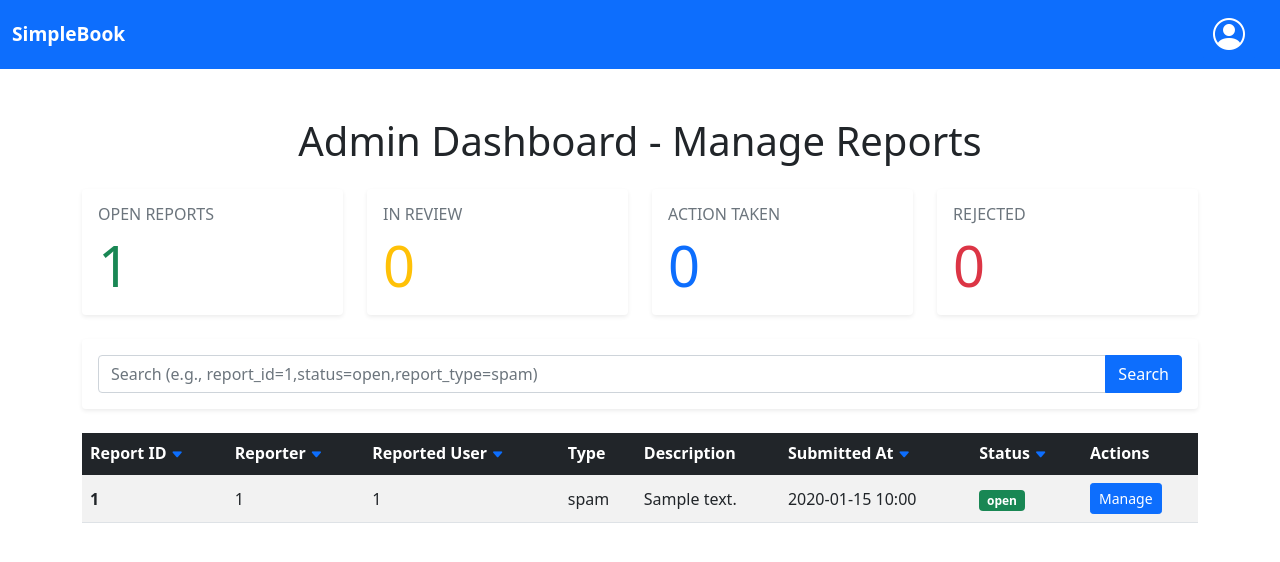
After one commit to Antonioiewh/IT2555_Project, a Flask app: page /reports_dashboard in a window 1280 px wide. The commit adds this page. Shown: the top 562 px of the page. Run offline with Flask 3, Linux system fonts and the light colour scheme; a user stored in the database is signed in; data comes from the database, SQL or seed files in the repository; tables that the repository leaves empty hold one stand-in row (values such as "Sample post"); parts of the project's set-up code (start-up, migrations or seed data) failed here and were passed over; some libraries are stand-ins or nearby versions.

Commit message:
admin report func 90% done

```diff
--- a/project/app.py
+++ b/project/app.py
@@ -621,6 +621,110 @@ def manage_user(user_id):
 
     return render_template('AdminChangeUserStatus.html', user=user, form=form)
 
+
+
+@app.route('/reports_dashboard', methods=['GET'])
+@admin_required
+def manage_reports():
+    # Get query parameters for filtering and sorting
+    search_query = request.args.get('search', '').strip()
+    sort_by = request.args.get('sort_by', 'submitted_at')  # Default sort by submission date
+    order = request.args.get('order', 'desc')  # Default order is descending
+
+    # Base query
+    query = Report.query
+
+    # Apply search filters
+    if search_query:
+        filters = search_query.split(',')
+        for filter_item in filters:
+            filter_item = filter_item.strip()
+            if 'report_id=' in filter_item:
+                try:
+                    report_id = int(filter_item.split('report_id=')[1])
+                    query = query.filter(Report.report_id == report_id)
+                except ValueError:
+                    flash("Invalid report ID format. ID must be a number.", "danger")
+            elif 'status=' in filter_item:
+                status = filter_item.split('status=')[1].strip().lower()
+                if status in ['open', 'in_review', 'action_taken', 'rejected']:
+                    query = query.filter(Report.status.ilike(f"%{status}%"))
+                else:
+                    flash("Invalid status format. Status must be 'open', 'in_review', 'action_taken', or 'rejected'.", "danger")
+            elif 'report_type=' in filter_item:
+                report_type = filter_item.split('report_type=')[1].strip().lower()
+                if report_type in ['spam', 'harassment', 'impersonation', 'inappropriate_content', 'fraud', 'other']:
+                    query = query.filter(Report.report_type.ilike(f"%{report_type}%"))
+                else:
+                    flash("Invalid report type format.", "danger")
+            else:
+                flash("Invalid query format. Please use report_id=, status=, or report_type=.", "danger")
+
+    # Apply sorting
+    if sort_by == 'submitted_at':
+        query = query.order_by(Report.submitted_at.asc() if order == 'asc' else Report.submitted_at.desc())
+    elif sort_by == 'resolved_at':
+        query = query.order_by(Report.resolved_at.asc() if order == 'asc' else Report.resolved_at.desc())
+    else:  # Default sort by report ID
+        query = query.order_by(Report.report_id.asc() if order == 'asc' else Report.report_id.desc())
+
+    reports = query.all()
+
+    # Calculate counts for each status
+    open_reports = Report.query.filter_by(status='open').count()
+    in_review_reports = Report.query.filter_by(status='in_review').count()
+    action_taken_reports = Report.query.filter_by(status='action_taken').count()
+    rejected_reports = Report.query.filter_by(status='rejected').count()
+
+    return render_template(
+        'AdminManageReports.html',
+        reports=reports,
+        sort_by=sort_by,
+        order=order,
+        search_query=search_query,
+        open_reports=open_reports,
+        in_review_reports=in_review_reports,
+        action_taken_reports=action_taken_reports,
+        rejected_reports=rejected_reports
+    )
+
+
+@app.route('/manage_report/<int:report_id>', methods=['GET', 'POST'])
+@admin_required
+def manage_report(report_id):
+    report = Report.query.get(report_id)
+    if not report:
+        flash("Report not found.", "danger")
+        return redirect(url_for('manage_reports'))
+
+    # Fetch usernames for reporter and reported user
+    reporter_username = None
+    if report.reporter_id:
+        reporter = User.query.get(report.reporter_id)
+        reporter_username = reporter.username if reporter else "Deleted User"
+
+    reported_user = User.query.get(report.reported_user_id)
+    reported_username = reported_user.username if reported_user else "Deleted User"
+
+    if request.method == 'POST':
+        new_status = request.form.get('status')
+        admin_notes = request.form.get('admin_notes')
+        if new_status in ['open', 'in_review', 'action_taken', 'rejected']:
+            report.status = new_status
+            report.admin_notes = admin_notes
+            report.resolved_at = datetime.utcnow() if new_status in ['action_taken', 'rejected'] else None
+            db.session.commit()
+            flash(f"Report {report.report_id} updated successfully.", "success")
+        else:
+            flash("Invalid status.", "danger")
+        return redirect(url_for('manage_reports'))
+
+    return render_template(
+        'AdminChangeReportStatus.html',
+        report=report,
+        reporter_username=reporter_username,
+        reported_username=reported_username
+    )
 @app.errorhandler(404)
 def not_found_error(error):
     return render_template('404_error.html'), 404
--- /dev/null
+++ b/project/templates/AdminManageReports.html
@@ -0,0 +1,128 @@
+{% extends "UserBase.html" %}
+{% block title %}Admin - Manage Reports{% endblock %}
+
+{% block content %}
+<div class="container mt-5">
+    <h1 class="text-center mb-4">Admin Dashboard - Manage Reports</h1>
+
+    <!-- Top Section: Report Statistics -->
+    <div class="row mb-4">
+        <div class="col-md-3">
+            <div class="card shadow-sm border-0 rounded">
+                <div class="card-body">
+                    <h6 class="card-title text-uppercase text-muted">Open Reports</h6>
+                    <p class="card-text display-4 text-success">{{ open_reports }}</p>
+                </div>
+            </div>
+        </div>
+        <div class="col-md-3">
+            <div class="card shadow-sm border-0 rounded">
+                <div class="card-body">
+                    <h6 class="card-title text-uppercase text-muted">In Review</h6>
+                    <p class="card-text display-4 text-warning">{{ in_review_reports }}</p>
+                </div>
+            </div>
+        </div>
+        <div class="col-md-3">
+            <div class="card shadow-sm border-0 rounded">
+                <div class="card-body">
+                    <h6 class="card-title text-uppercase text-muted">Action Taken</h6>
+                    <p class="card-text display-4 text-primary">{{ action_taken_reports }}</p>
+                </div>
+            </div>
+        </div>
+        <div class="col-md-3">
+            <div class="card shadow-sm border-0 rounded">
+                <div class="card-body">
+                    <h6 class="card-title text-uppercase text-muted">Rejected</h6>
+                    <p class="card-text display-4 text-danger">{{ rejected_reports }}</p>
+                </div>
+            </div>
+        </div>
+    </div>
+
+    <!-- Search Bar -->
+    <div class="card shadow-sm border-0 mb-4 rounded">
+        <div class="card-body">
+            <form method="get" action="/reports_dashboard">
+                <div class="input-group">
+                    <input type="text" name="search" class="form-control" placeholder="Search (e.g., report_id=1,status=open,report_type=spam)" value="{{ search_query }}">
+                    <button class="btn btn-primary" type="submit">Search</button>
+                </div>
+            </form>
+        </div>
+    </div>
+
+    <!-- Reports Table -->
+    {% if reports %}
+    <div class="table-responsive">
+        <table class="table table-hover table-striped align-middle">
+            <thead class="table-dark">
+                <tr>
+                    <th scope="col">
+                        <a href="?sort_by=report_id&order={{ 'asc' if sort_by != 'report_id' or order == 'desc' else 'desc' }}&search={{ search_query }}" class="text-white text-decoration-none">
+                            Report ID
+                            <i class="bi {% if sort_by == 'report_id' and order == 'asc' %}bi-caret-up-fill{% else %}bi-caret-down-fill{% endif %}" style="font-size: 0.8rem; color: #0d6efd;"></i>
+                        </a>
+                    </th>
+                    <th scope="col">
+                        <a href="?sort_by=reporter_id&order={{ 'asc' if sort_by != 'reporter_id' or order == 'desc' else 'desc' }}&search={{ search_query }}" class="text-white text-decoration-none">
+                            Reporter
+                            <i class="bi {% if sort_by == 'reporter_id' and order == 'asc' %}bi-caret-up-fill{% else %}bi-caret-down-fill{% endif %}" style="font-size: 0.8rem; color: #0d6efd;"></i>
+                        </a>
+                    </th>
+                    <th scope="col">
+                        <a href="?sort_by=reported_user_id&order={{ 'asc' if sort_by != 'reported_user_id' or order == 'desc' else 'desc' }}&search={{ search_query }}" class="text-white text-decoration-none">
+                            Reported User
+                            <i class="bi {% if sort_by == 'reported_user_id' and order == 'asc' %}bi-caret-up-fill{% else %}bi-caret-down-fill{% endif %}" style="font-size: 0.8rem; color: #0d6efd;"></i>
+                        </a>
+                    </th>
+                    <th scope="col">Type</th>
+                    <th scope="col">Description</th>
+                    <th scope="col">
+                        <a href="?sort_by=submitted_at&order={{ 'asc' if sort_by != 'submitted_at' or order == 'desc' else 'desc' }}&search={{ search_query }}" class="text-white text-decoration-none">
+                            Submitted At
+                            <i class="bi {% if sort_by == 'submitted_at' and order == 'asc' %}bi-caret-up-fill{% else %}bi-caret-down-fill{% endif %}" style="font-size: 0.8rem; color: #0d6efd;"></i>
+                        </a>
+                    </th>
+                    <th scope="col">
+                        <a href="?sort_by=status&order={{ 'asc' if sort_by != 'status' or order == 'desc' else 'desc' }}&search={{ search_query }}" class="text-white text-decoration-none">
+                            Status
+                            <i class="bi {% if sort_by == 'status' and order == 'asc' %}bi-caret-up-fill{% else %}bi-caret-down-fill{% endif %}" style="font-size: 0.8rem; color: #0d6efd;"></i>
+                        </a>
+                    </th>
+                    <th scope="col">Actions</th>
+                </tr>
+            </thead>
+            <tbody>
+                {% for report in reports %}
+                <tr>
+                    <th scope="row">{{ report.report_id }}</th>
+                    <td>{{ report.reporter_id if report.reporter_id else 'Anonymous' }}</td>
+                    <td>{{ report.reported_user_id }}</td>
+                    <td>{{ report.report_type }}</td>
+                    <td>{{ report.description }}</td>
+                    <td>{{ report.submitted_at.strftime('%Y-%m-%d %H:%M') }}</td>
+                    <td>
+                        <span class="badge
+                            {% if report.status == 'open' %}bg-success
+                            {% elif report.status == 'in_review' %}bg-warning
+                            {% elif report.status == 'action_taken' %}bg-primary
+                            {% elif report.status == 'rejected' %}bg-danger
+                            {% endif %}">
+                            {{ report.status }}
+                        </span>
+                    </td>
+                    <td>
+                        <a href="{{ url_for('manage_report', report_id=report.report_id) }}" class="btn btn-sm btn-primary">Manage</a>
+                    </td>
+                </tr>
+                {% endfor %}
+            </tbody>
+        </table>
+    </div>
+    {% else %}
+    <p class="text-center text-muted">No reports found in the database.</p>
+    {% endif %}
+</div>
+{% endblock %}
--- a/project/templates/UserBase.html
+++ b/project/templates/UserBase.html
@@ -65,7 +65,7 @@
                 <a class="nav-link" href="#" style="color:#232946;border-radius:0.5rem;margin:0.5rem 1rem;display:flex;align-items:center;font-size:1.1rem;">
                     <i class="bi bi-chat-fill" style="margin-right:1rem;font-size:1.3rem;"></i> Manage security events
                 </a>
-                <a class="nav-link" href="#" style="color:#232946;border-radius:0.5rem;margin:0.5rem 1rem;display:flex;align-items:center;font-size:1.1rem;">
+                <a class="nav-link" href="/reports_dashboard" style="color:#232946;border-radius:0.5rem;margin:0.5rem 1rem;display:flex;align-items:center;font-size:1.1rem;">
                     <i class="bi bi-flag-fill" style="margin-right:1rem;font-size:1.3rem;"></i> Manage reports
                 </a>
                 <a class="nav-link" href="#" style="color:#232946;border-radius:0.5rem;margin:0.5rem 1rem;display:flex;align-items:center;font-size:1.1rem;">
```
Also changed, not shown: project/templates/AdminChangeReportStatus.html (added, +40 -0 lines).
